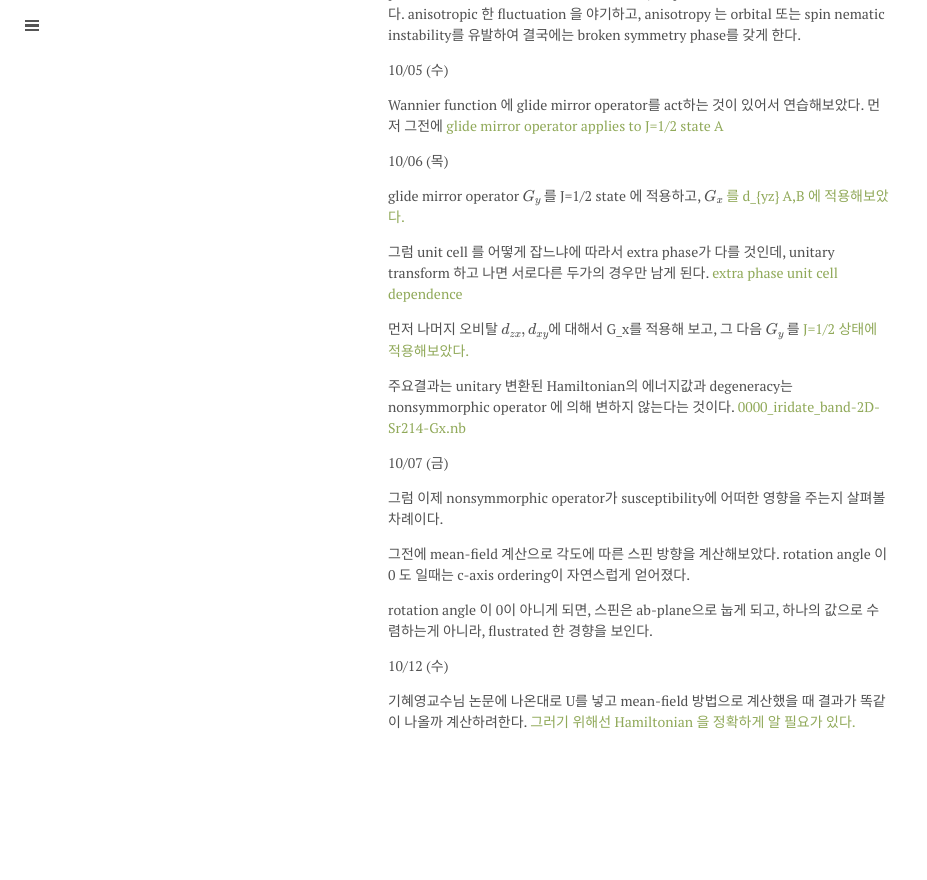
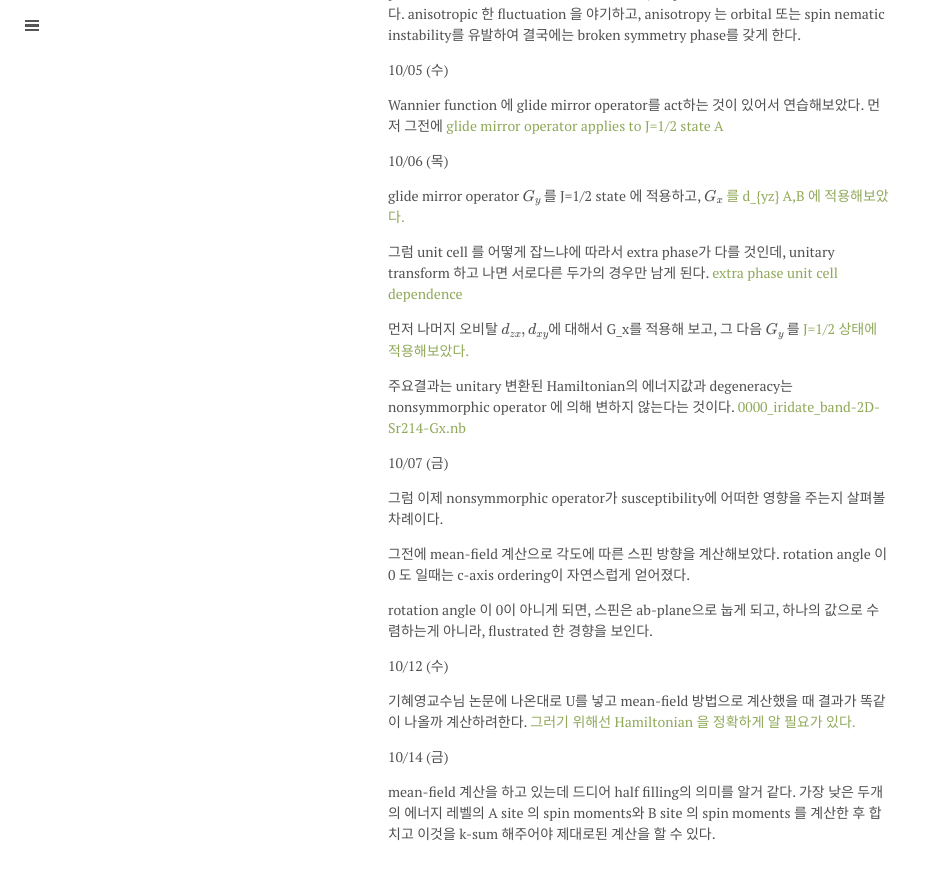
Before and after one commit to qkrwlsghdcjsworlt/work, a Jekyll site: the page built from iridates-note.md, in a window 1280 px wide and 900 px high, scrolled down 2275 px. Shown: the top 880 px of the window, without its empty margins (0-927 px from the left). Built offline with Jekyll 4.4.1, drawn with Linux system fonts in a browser that asks for light colours; formulas are drawn with MathJax 3; before the commit the page ends 3063 px from its top, so only the background shows below that.

Commit message:
“update”

```diff
--- a/iridates-note.md
+++ b/iridates-note.md
@@ -137,3 +137,7 @@ rotation angle 이 0이 아니게 되면, 스핀은 ab-plane으로 눕게 되고
 10/12 (수)
 
 기혜영교수님 논문에 나온대로 U를 넣고 mean-field 방법으로 계산했을 때 결과가 똑같이 나올까 계산하려한다. [그러기 위해선 Hamiltonian 을 정확하게 알 필요가 있다.]({{ site.baseurl }}/public/iridatesnotes/Kee-Ir214-Hamiltonian.pdf)
+
+10/14 (금)
+
+mean-field 계산을 하고 있는데 드디어 half filling의 의미를 알거 같다. 가장 낮은 두개의 에너지 레벨의 A site 의 spin moments와 B site 의 spin moments 를 계산한 후 합치고 이것을 k-sum 해주어야 제대로된 계산을 할 수 있다.
```
